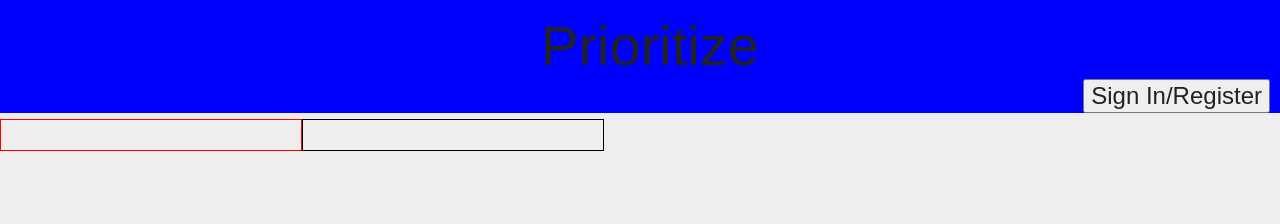
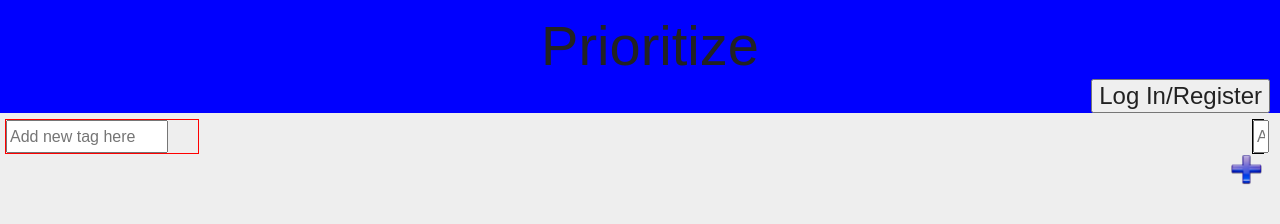
Before and after one commit to heatonandy/Prioritize, a plain HTML site: page index.html in a window 1280 px wide. Drawn offline with nearby package versions, Linux system fonts and the light colour scheme.

Commit message:
more login functionality, working on adding tag now

```diff
--- a/css/styles.css
+++ b/css/styles.css
@@ -23,19 +23,35 @@ header {
     background: blue;
     width: 100%;
 }
-#signinDiv {
+#loginDiv {
     display: inline-block;
     position: top;
 }
-#signinBtn {
+#loginBtn {
     float: right;
     margin: 0px 10px 0px 0px;
     font-size: 18pt;
 }
-#signinPopup {
+#userBtn {
+    float: right;
+    margin: 0px 10px 0px 0px;
+    font-size: 18pt;
+}
+#loginPopup {
     margin: 0px 10px;
     width: 500px;
     height: 100px;
+    text-align: center;
+    padding: 10px;
+    background: grey;
+    float: right;
+    clear: right;
+    position: relative;
+}
+#logoutPopup {
+    margin: 0px 10px;
+    width: auto;
+    height: auto;
     text-align: center;
     padding: 10px;
     background: grey;
@@ -56,7 +72,7 @@ header {
 .smallTextBtn {
     font-size: 30pt;
 }
-#closeSigninPopup {
+#closeLoginPopup {
     position: relative;
     float: right;
     margin: 0px 0px 3px;
@@ -71,19 +87,32 @@ header {
     border-color: black;
     border-width: 1px;
     border-style: solid;
-    width: 300px;
-    height: 30px;
+    width: 30%;
+    height: 33px;
     float: left;
+    margin-left: 5px;
 }
 #tagDiv {
     border-color: red;
     border-width: 1px;
     border-style: solid;
-    width: 300px;
-    height: 30px;
+    width: 15%;
+    height: 33px;
     float: left;
     clear: left;
+    margin-left: 5px;
 
+}
+.add {
+    width: 33px;
+    height: 100%;
+    float: right;
+}
+.mainInput {
+    width: 80%;
+    height: 27px;
+    float: left;
+    display: inline-block;
 }
 /*#main {
     width: 500px;
--- a/index.html
+++ b/index.html
@@ -21,10 +21,10 @@
         Prioritize
       </div>
   </header>
-  <div id="signinDiv" class="top">
-    <input id="signinBtn" type="button" value="Sign In/Register" onclick=""/>
+  <div id="loginDiv" class="top">
+    <input id="loginBtn" class='loginBtnClass' type="button" value="Log In/Register" />
   </div>
-  <div id="signinPopup">
+  <div id="loginPopup">
     <span id='welcome'>Welcome!</span>
     <form>
       <input id="usernameInput" type="text" autocomplete="on" placeholder="username" /><br>
@@ -43,11 +43,24 @@
       <input id="newPassInput2" type="password" placeholder="confirm password" /><br>
     </form>
   </div>
+  <div id='logoutPopup'>
+    <input id='logoutBtn' type='button' value='Logout'>
+  </div>
   <div id="tagDiv">
-
+    <div id='insertTagDiv'>
+      <div>
+        <input id='tagInput' class='mainInput' type='text' placeholder='Add new tag here'/>
+      </div>
+      <a id='addNewTagBtn' href='javascript:void(0);' type='image' src='img/orangePlus32x32.png' class='add' onclick='wo.createNewTag()'/>
+    </div>
+    <div id='tagsDiv'>
+    </div>
   </div>
   <div id="todoDiv">
-
+    <div>
+      <input id='todoInput' class='mainInput' type='text' placeholder='Add new todo item here'/>
+    </div>
+      <input id='addNewTodoBtn' type='image' src='img/bluePlus32x32.png' class='add' />
   </div>
 </body>
 
--- a/js/prioritize.js
+++ b/js/prioritize.js
@@ -27,8 +27,15 @@ var wo = (function packageTodo() {
 	// variable declarations
 	var currentUser, tempUser, uName, pass;
 	// function declarations
+	var createNewTag, createNewTodo;
+
+	createNewTag = function () {
+		$('#tagsDiv').append("<input class='tag' type='button' value='" + $('#tagInput').val().toString() + "' />");
+	}
+	// jQuery dialog login functions
 	$(function () {
-		$("#signinPopup").dialog({
+		// login div jquery dialog
+		$("#loginPopup").dialog({
 			autoOpen: false,
 			show: {
 				effect: "drop",
@@ -43,34 +50,41 @@ var wo = (function packageTodo() {
 			position: {
 				my: 'top',
 				at: 'right bottom',
-				of: $('#signinDiv')
+				of: $('#loginDiv')
 			},
 			buttons: [
 				{
-					text: "Sign In",
+					text: "Login",
 					click: function() {
 						uName = $("#usernameInput").val().toString();
 						pass = $("#passwordInput").val().toString();
 						Parse.User.logIn(uName, pass, {
 							success: function(user) {
-								$("#signinPopup").dialog("close");
+								$("#loginPopup").dialog("close");
+								currentUser = Parse.User.current();
+								// change login button to log out
+								$(".loginBtnClass").val(currentUser.getUsername()).attr('class', 'userBtnClass');
 							}
 						});
 					} // end click function
-				}, // end button 1
+				}, // end Log in button
 				{
 					text: "Close",
 					click: function() {
 						$(this).dialog("close");
-					}
-				}
-			]
-		}); // end signinPopup dialog select
+					} // end click function
+				} // end Close button
+			], // end button array
+			open: function() {
+				$(this).parent().find('button:nth-child(1)').focus();
+			}
+		}); // end loginPopup dialog select
 		$(".ui-dialog-titlebar").hide();
-		// signin/register button click
-		$("#signinBtn").click(function() {
-			$("#signinPopup").dialog("open");
-		}); // end #signingBtn select
+		// login/register button click
+		$(document).on('click', '.loginBtnClass', function() {
+			$("#loginPopup").dialog("open");
+		}); // end #loginBtn select
+		// register div jquery dialog
 		$("#registerPopup").dialog({
 			autoOpen: false,
 			show: {
@@ -87,7 +101,7 @@ var wo = (function packageTodo() {
 			position: {
 				my: 'top',
 				at: 'right bottom',
-				of: $('#signinDiv')
+				of: $('#loginDiv')
 			},
 			buttons: [
 				{
@@ -95,28 +109,65 @@ var wo = (function packageTodo() {
 					click: function() {
 						$(this).dialog("close");
 						tempUser = new Parse.User();
-						user.set("firstname", $("#newFNameInput").val().toString());
-						alert("first name: " + $("#newFNameInput").val().toString());
-						user.set("lastname", $("#newLNameInput").val().toString());
-						user.set("username", $("#newUnameInput").val().toString());
-						user.set("password", $("#newPassInput").val().toString());
+						tempUser.set("firstname", $("#newFNameInput").val().toString());
+						tempUser.set("lastname", $("#newLNameInput").val().toString());
+						tempUser.set("username", $("#newUnameInput").val().toString());
+						tempUser.set("password", $("#newPassInput").val().toString());
 
 						user.signUp(null, {
 							success: function(user) {
 								$("#registerPopup").dialog("close");
+								currentUser = Parse.User.current();
+								alert("Current user is " + currentUser.getUsername());
 							},
 							error: function(user, error) {
 								alert("There was an error: " + error.code + " " + error.message);
 							}
 						}); // end user signup
 					}
+				},
+				{
+					text: "Cancel",
+					click: function() {
+						$(this).dialog("close");
+					}
 				}
 			]
-		}); // end signinPopup dialog select
+		}); // end registerPopup dialog select
 		$(".ui-dialog-titlebar").hide();
 		$("#registerBtn").click(function() {
-			$("#signinPopup").dialog("close");
+			$("#loginPopup").dialog("close");
 			$("#registerPopup").dialog("open");
-		}); // end #signingBtn select
+		}); // end #loginBtn select
+		// logout div jquery dialog
+		$("#logoutPopup").dialog({
+			autoOpen: false,
+			show: {
+				effect: "drop",
+				duration: 500
+			},
+			hide: {
+				effect: "drop",
+				duration: "500"
+			},
+			modal: true,
+			width: 175,
+			height: 75,
+			position: {
+				my: 'top',
+				at: 'right bottom',
+				of: $('#loginDiv')
+			}
+		}); // end logoutPopup dialog select
+		$(".ui-dialog-titlebar").hide();
+		$(document).on('click', '.userBtnClass', function() {
+			$("#logoutPopup").dialog("open");
+		}); // end #looutBtn select
+		// logout event handling
+		$("#logoutBtn").click(function() {
+			Parse.User.logOut();
+			$(".userBtnClass").val("Login/Register").attr('class', 'loginBtnClass');
+			$("#logoutPopup").dialog("close");
+		});
 	}); // end anonymous jquery dialog funciton
 }()); // end wo
```
Also changed, not shown: img/bluePlus32x32.png (added), img/greenPlus32x32.png (added), img/orangePlus32x32.png (added), 1 other file.
